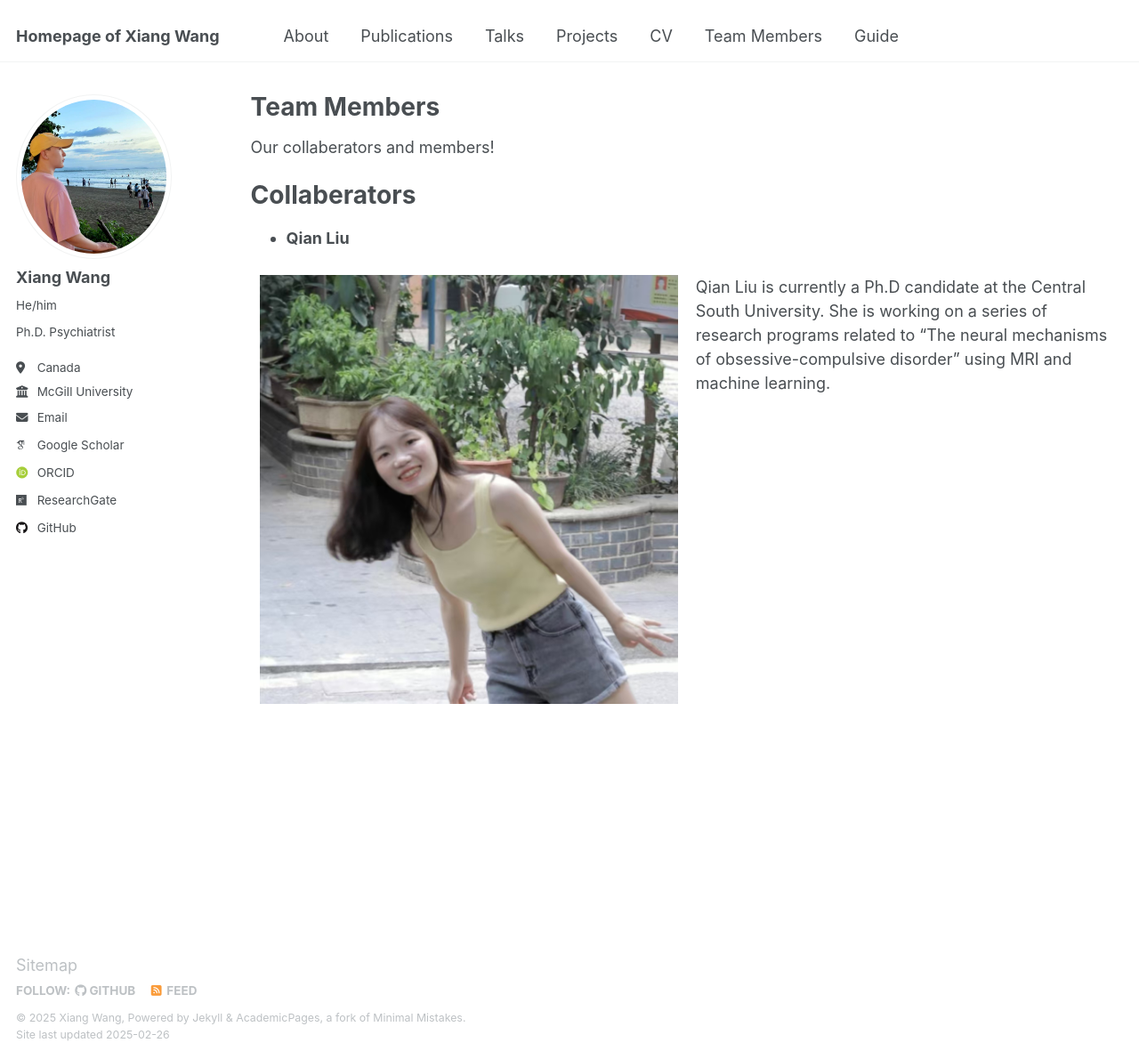
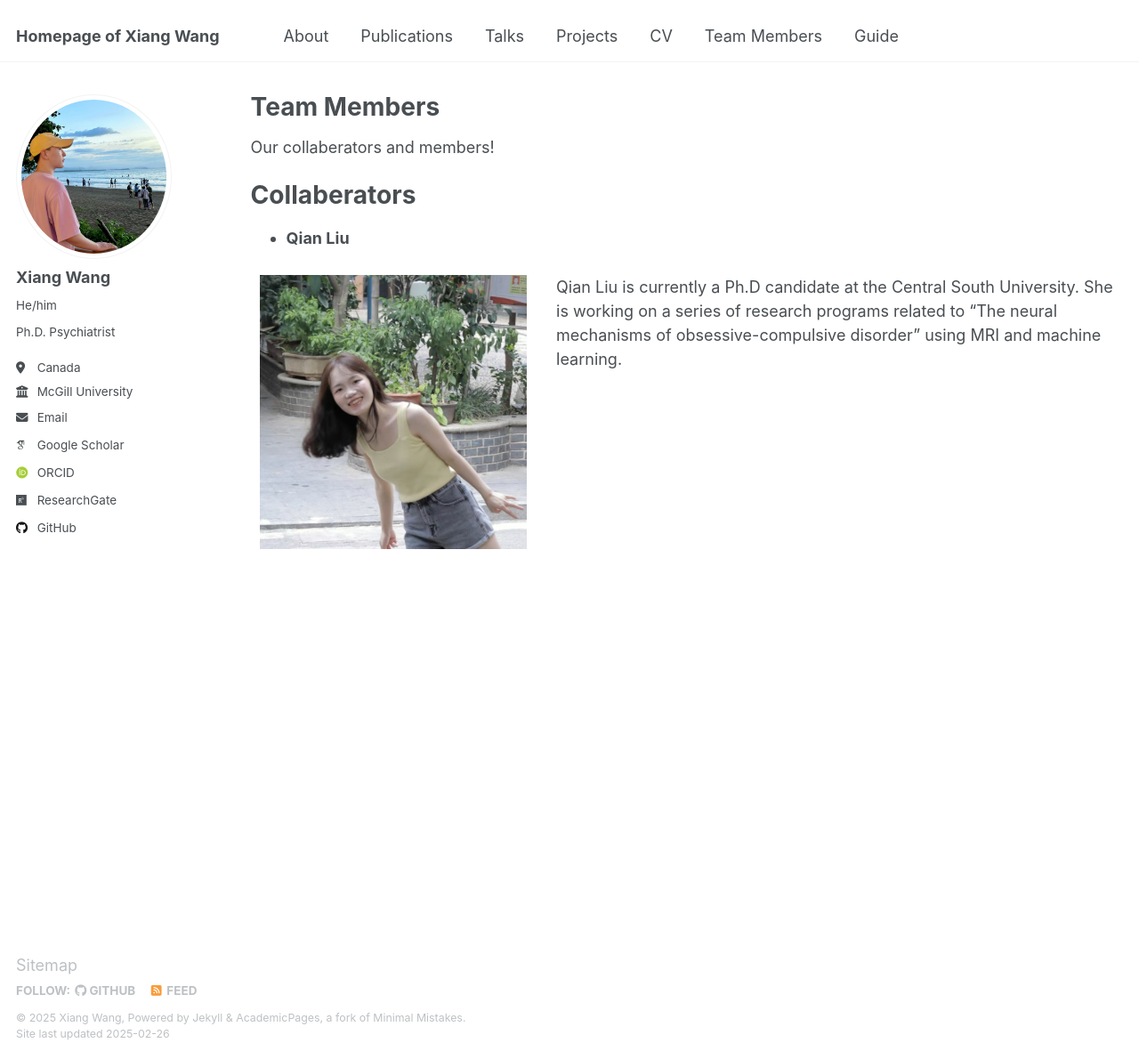
Before and after one commit to Xiang-Wangs/xiang-wangs.github.io, a Jekyll site: the page built from _pages/team.md, in a window 1280 px wide and 1190 px high. Shown: the whole window at 89% size. Built offline with Jekyll 4.4.1, drawn with Linux system fonts in a browser that asks for light colours; some web fonts are replaced.

Commit message:
Update team.md

```diff
--- a/_pages/team.md
+++ b/_pages/team.md
@@ -12,10 +12,13 @@ Collaberators
 ======
 * <strong>Qian Liu</strong>
 <div style="display: flex;">
-  <div style="flex: 1; padding: 10px;">
-    <img src="/images/Qian_Liu_avatar.jpg" alt="Qian Liu" style="max-width: 100%; height: auto;" />
+  <!-- 左侧列：占三分之一 -->
+  <div style="flex: 1; padding: 10px; width: 33%;">
+    <img src="/images/Qian_Liu_avatar.jpg" alt="Qian Liu" style="width: 300px; height: auto;" />
   </div>
-  <div style="flex: 1; padding: 10px;">
+
+  <!-- 右侧列：占三分之二 -->
+  <div style="flex: 2; padding: 10px;">
     Qian Liu is currently a Ph.D candidate at the Central South University. She is working on a series of research programs related to “The neural mechanisms of obsessive-compulsive disorder” using MRI and machine learning.
   </div>
 </div>
```
